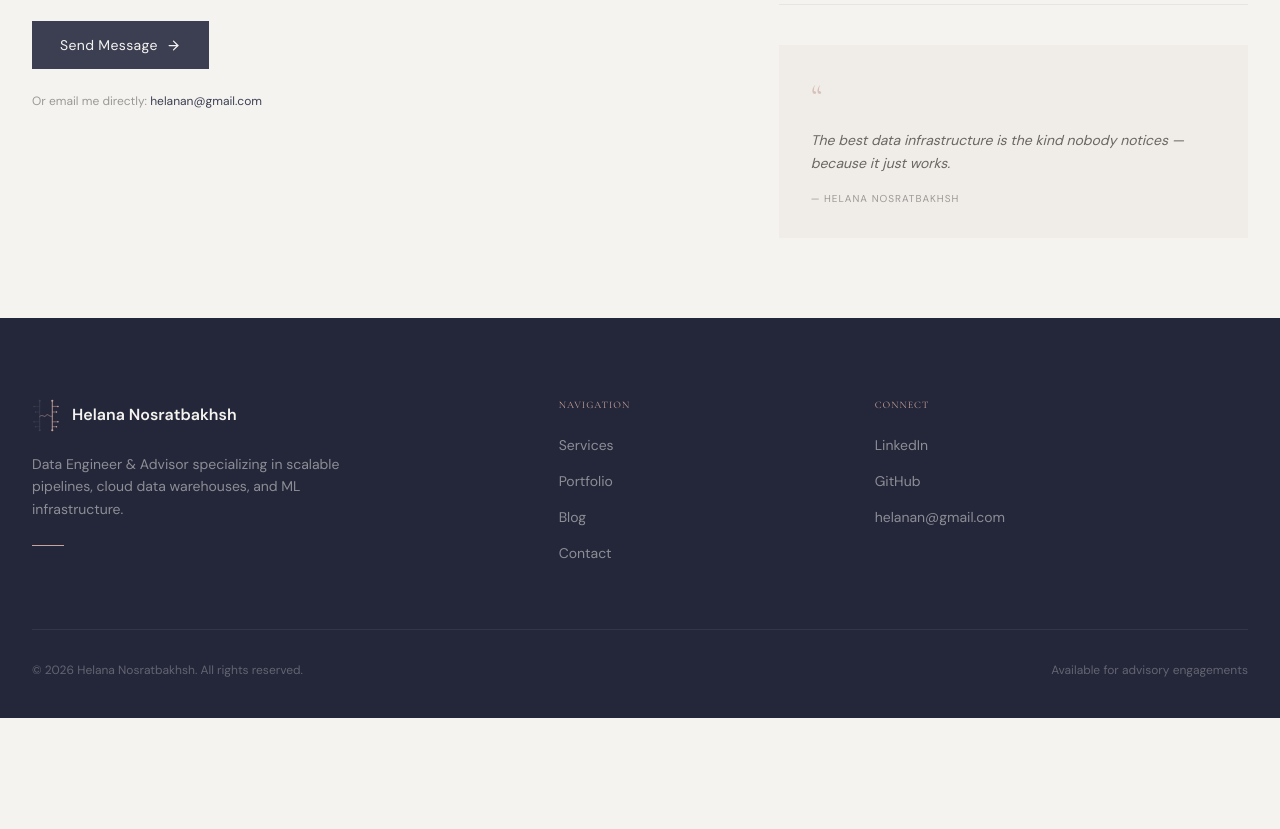
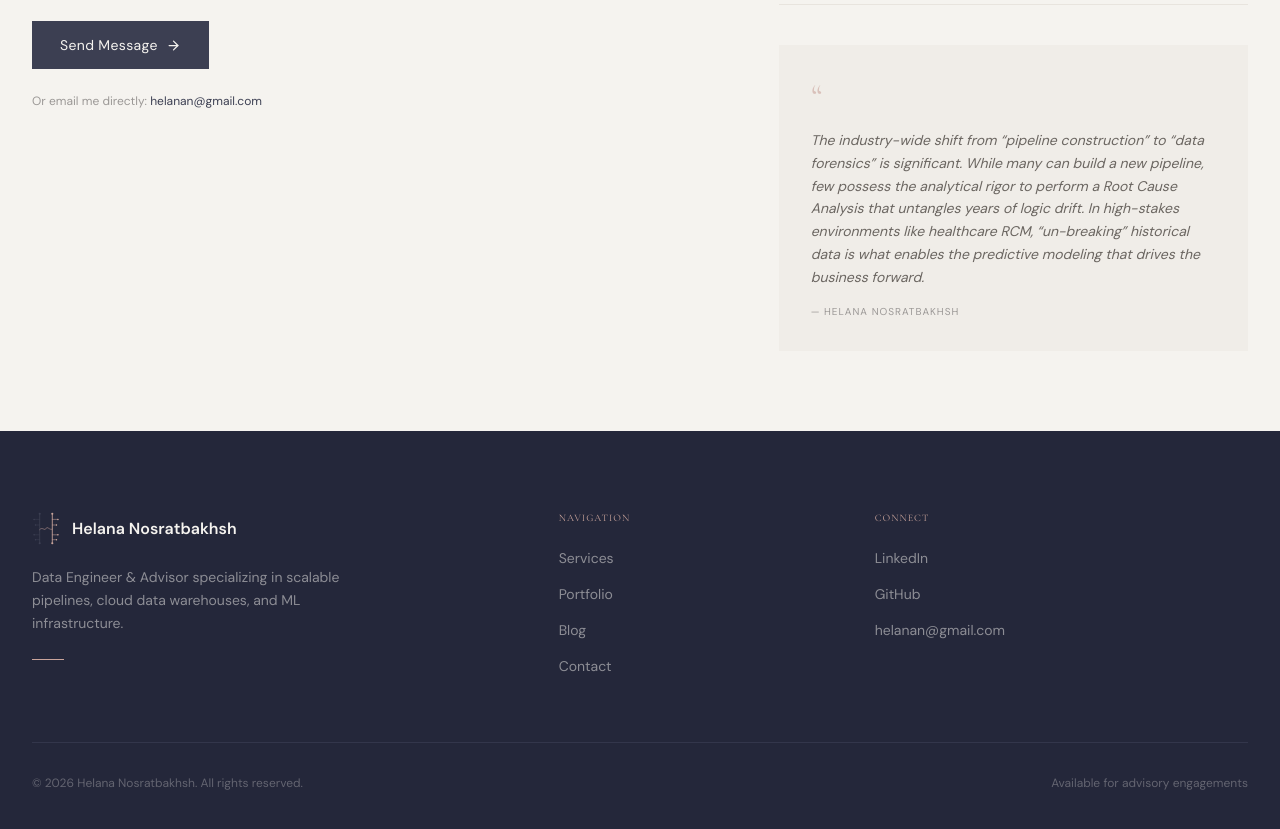
Before and after one commit to helanan/personal_portfolio_website, a Next.js app: page /contact in a window 1280 px wide. Shown: the part 960-1789 px from the top of the page. Before the commit the page ends 1678 px from the top, so only its background shows below. Built offline with nearby package versions, Linux system fonts and the light colour scheme.

Commit message:
Update pull quote on contact page with RCM/data forensics quote
Co-Authored-By: Claude Sonnet 4.6 <noreply@anthropic.com>
Claude-Session: https://claude.ai/code/session_01G3SpsEukAw8XooL7crzvGM

```diff
--- a/src/app/contact/page.tsx
+++ b/src/app/contact/page.tsx
@@ -289,8 +289,7 @@ export default function ContactPage() {
                 &ldquo;
               </div>
               <p className="font-sans text-sm text-gray-warm leading-relaxed italic mb-4">
-                The best data infrastructure is the kind nobody notices —
-                because it just works.
+                The industry-wide shift from &ldquo;pipeline construction&rdquo; to &ldquo;data forensics&rdquo; is significant. While many can build a new pipeline, few possess the analytical rigor to perform a Root Cause Analysis that untangles years of logic drift. In high-stakes environments like healthcare RCM, &ldquo;un-breaking&rdquo; historical data is what enables the predictive modeling that drives the business forward.
               </p>
               <div className="text-[10px] font-sans uppercase tracking-widest text-gray-mid">
                 — Helana Nosratbakhsh
```
